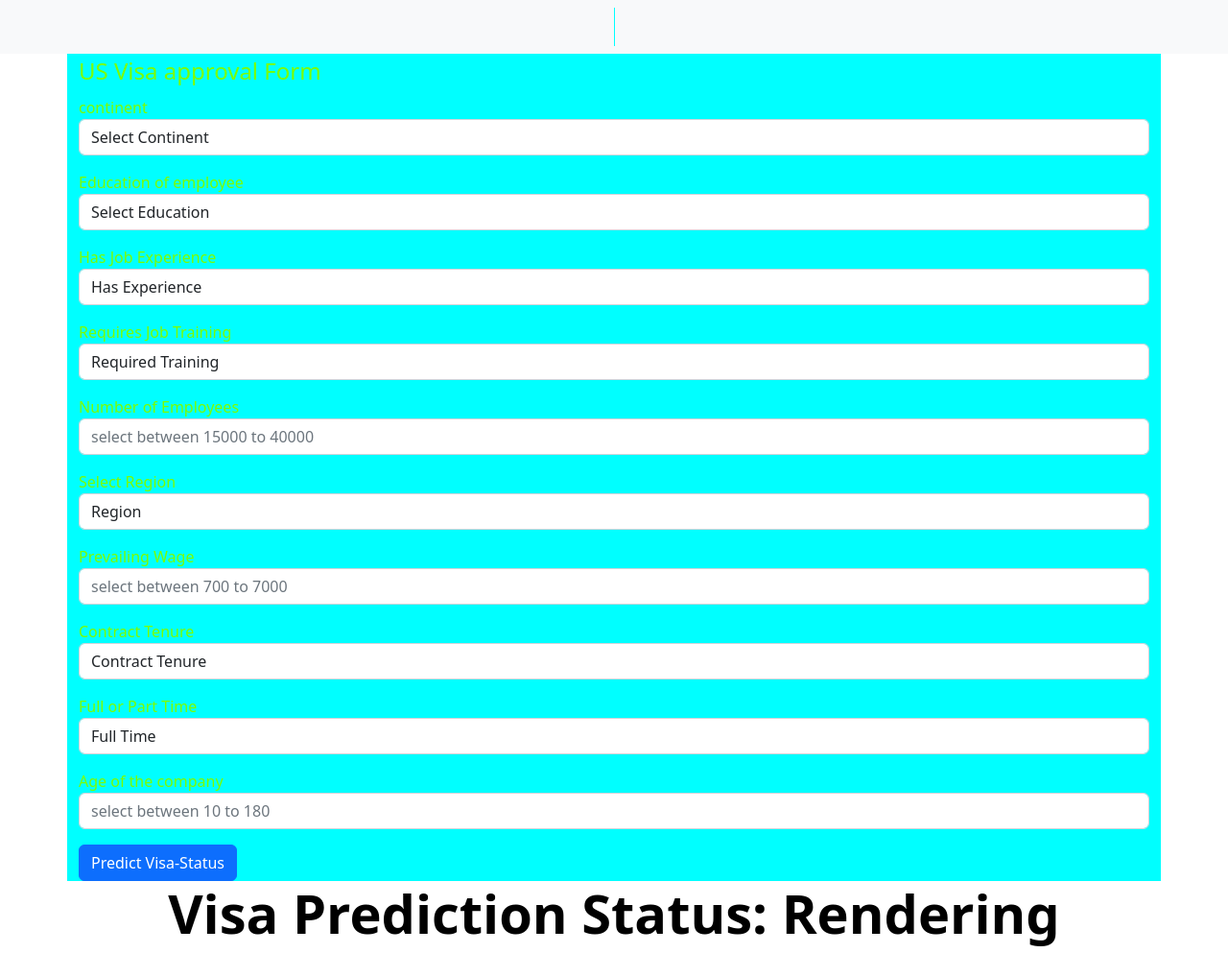
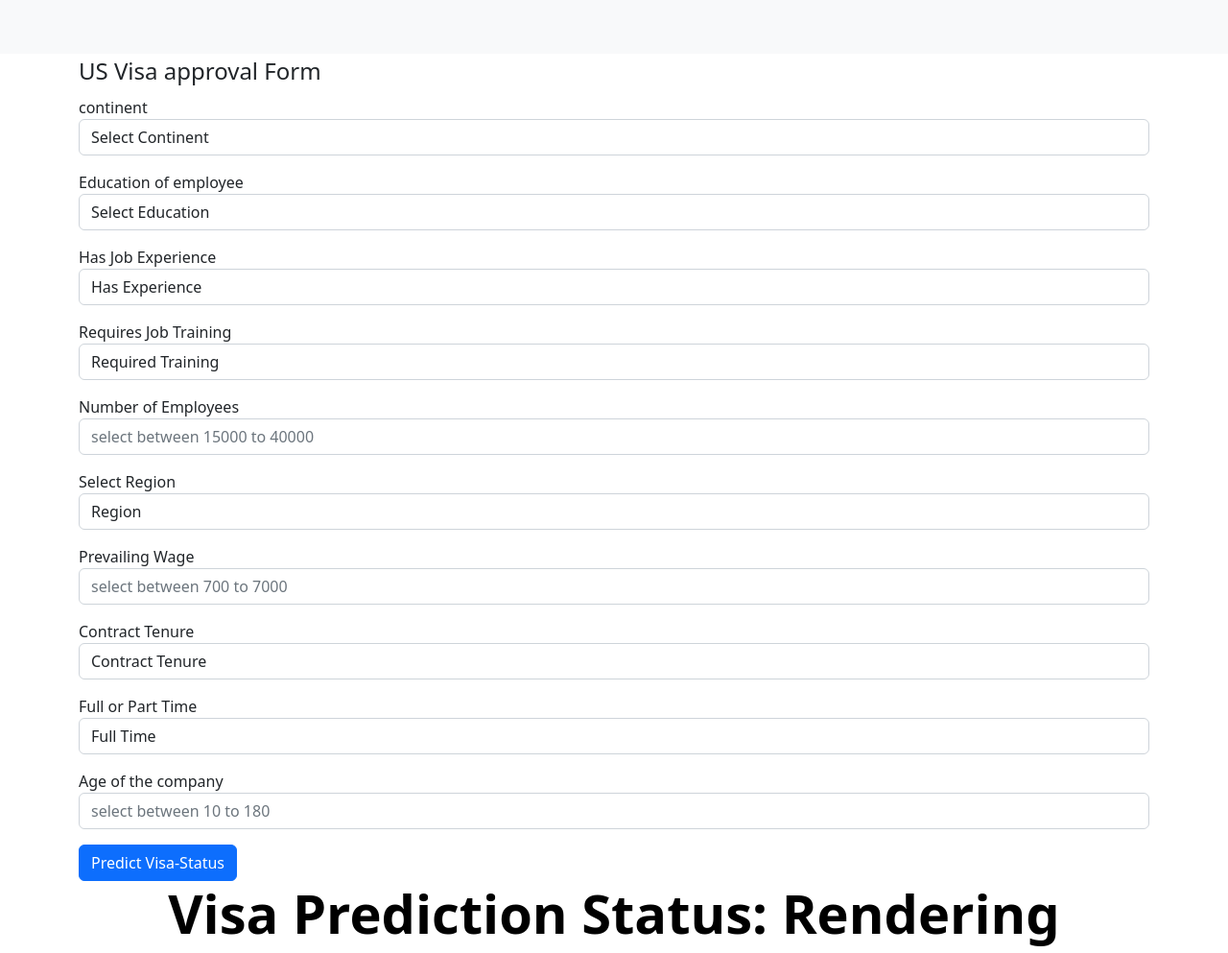
Before and after one commit to Tejashreej17/US-Visa-Approval-Prediction, a FastAPI app: page / in a window 1280 px wide. Shown: the whole page at 96% size. Run offline with FastAPI, Linux system fonts and the light colour scheme; parts of the project's set-up code (start-up, migrations or seed data) failed here and were passed over; some libraries are stand-ins or nearby versions.

Commit message:
Style trial added

```diff
--- a/static/css/style.css
+++ b/static/css/style.css
@@ -5,19 +5,12 @@
 .navbar-light .navbar-brand {
     margin-left: auto;
     margin-right: auto;
-    background-color: aqua;
-    color: lawngreen;
 }
 
 body {
     margin: 0;
     padding: 0;
     font-family: sans-serif;
-}
-
-.container {
-    background-color: aqua;
-    color: lawngreen;
 }
 
 .formBox {
```
